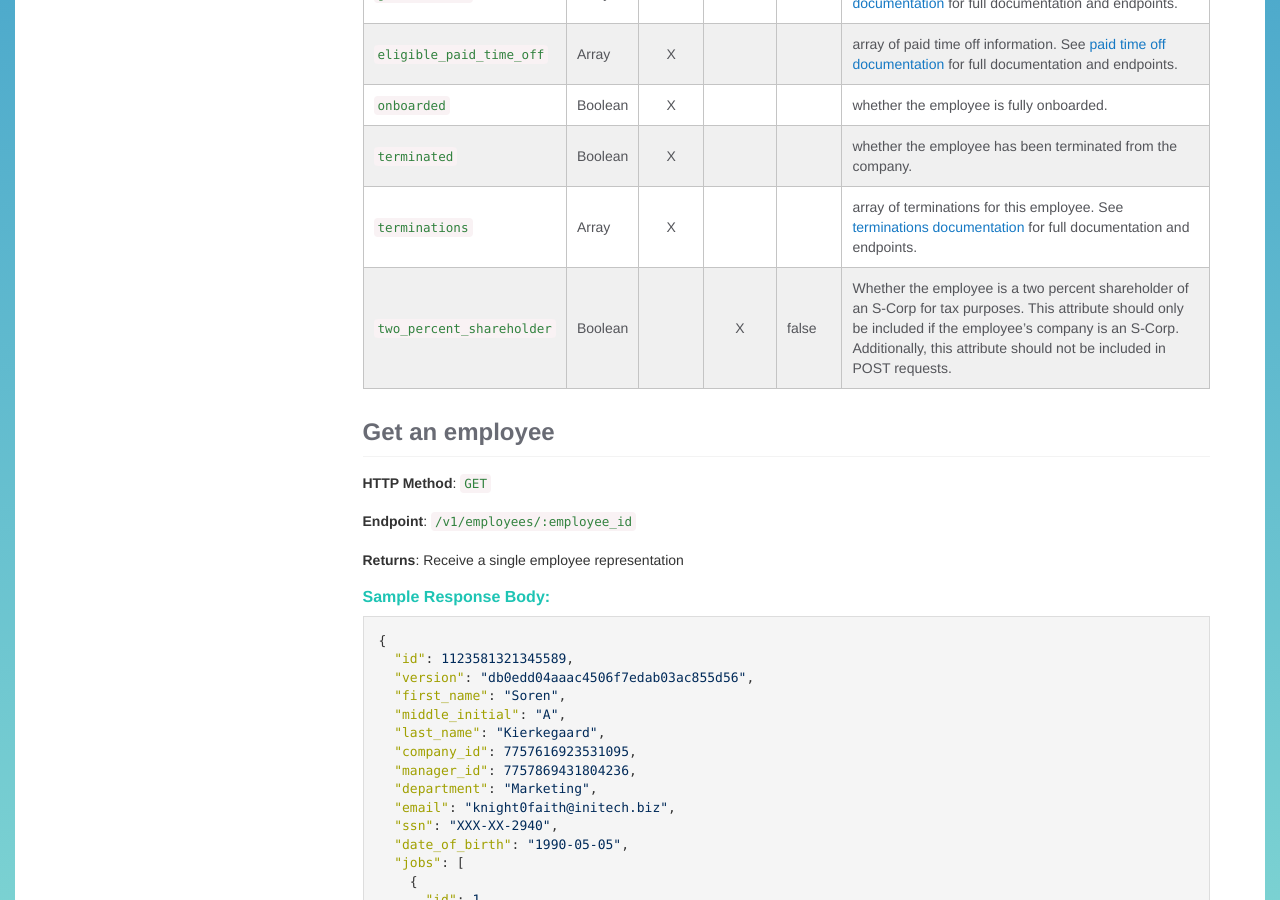
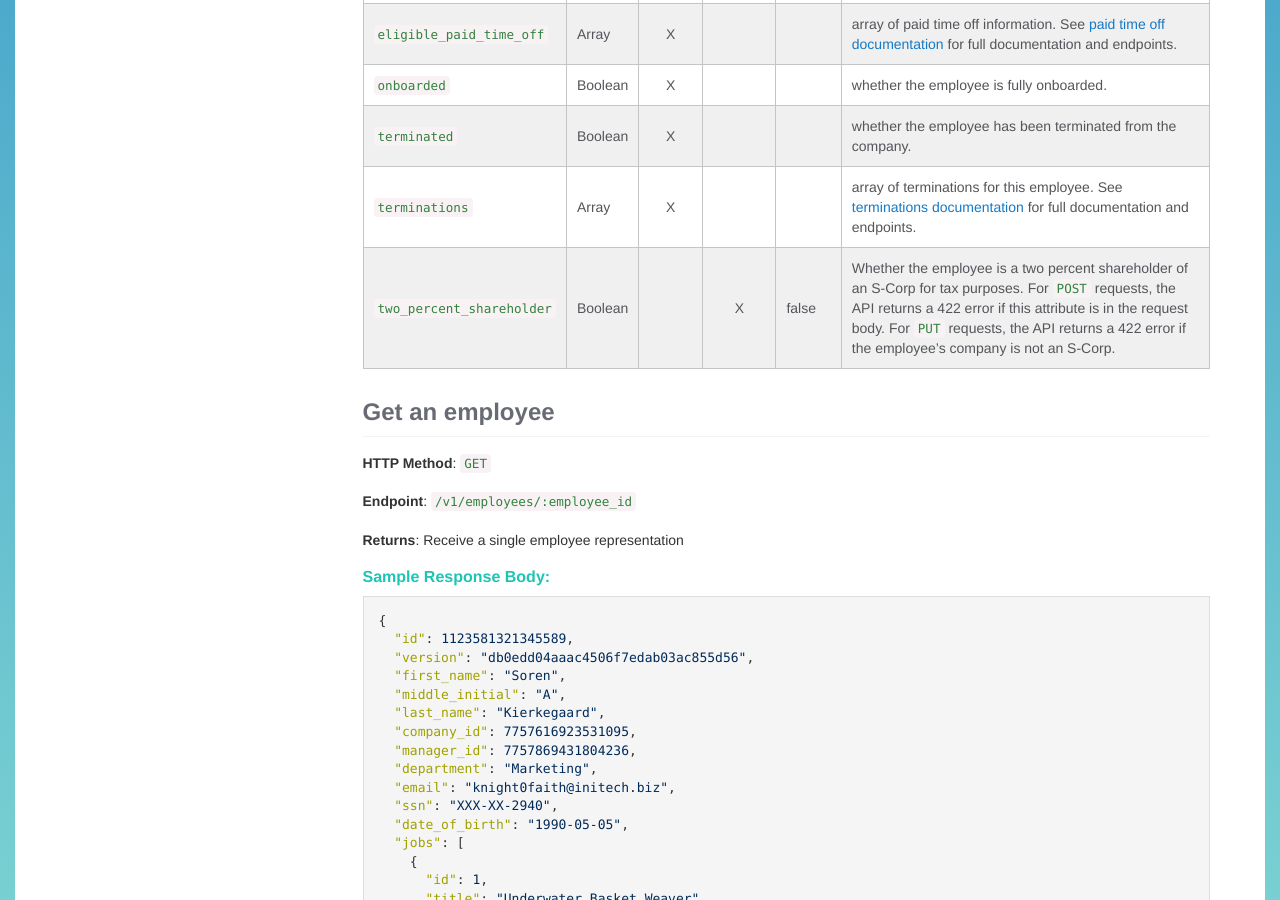
Before and after one commit to Gusto/gusto.github.io, a Jekyll site: the page built from _posts/2013-08-07-employees.markdown, in a window 1280 px wide and 900 px high, scrolled down 1159 px. Built offline with Jekyll 4.4.1, drawn with Linux system fonts in a browser that asks for light colours; some of the changed text lies outside the part shown.

Commit message:
Add two_percent_shareholder note to PUT and POST sections.

```diff
--- a/_posts/2013-08-07-employees.markdown
+++ b/_posts/2013-08-07-employees.markdown
@@ -28,7 +28,7 @@
 | `onboarded`                   | Boolean           |     X     |          |         | whether the employee is fully onboarded.
 | `terminated`                  | Boolean           |     X     |          |         | whether the employee has been terminated from the company.
 | `terminations`                | Array             |     X     |          |         | array of terminations for this employee. See <a href="/v1/terminations">terminations documentation</a> for full documentation and endpoints.
-| `two_percent_shareholder`     | Boolean           |           |    X     |  false  | Whether the employee is a two percent shareholder of an S-Corp for tax purposes. This attribute should only be included if the employee's company is an S-Corp. Additionally, this attribute should not be included in POST requests.
+| `two_percent_shareholder`     | Boolean           |           |    X     |  false  | Whether the employee is a two percent shareholder of an S-Corp for tax purposes. For `POST` requests, the API returns a 422 error if this attribute is in the request body. For `PUT` requests, the API returns a 422 error if the employee's company is not an S-Corp.
 
 ## Get an employee
 
@@ -180,7 +180,9 @@
 
 **Endpoint**: `/v1/employees/:employee_id`
 
-**Returns**: Updated employee or errors which prevented update
+**Returns**: Updated employee or errors which prevented update.
+
+**Note**: The `two_percent_shareholder` attribute is only used for employees of S-Corp companies. If the employee's company is not an S-Corp, the API returns a 422 error.
 
 #### Sample Request Body:
 
@@ -199,7 +201,9 @@
 
 **Endpoint**: `/v1/companies/:company_id/employees`
 
-**Returns**: Created employee or errors which prevented creation
+**Returns**: Created employee or errors which prevented creation.
+
+**Note**: The `two_percent_shareholder` attribute is not allowed in POST requests. If included, the API returns a 422 error.
 
 #### Sample Request Body:
 
```
